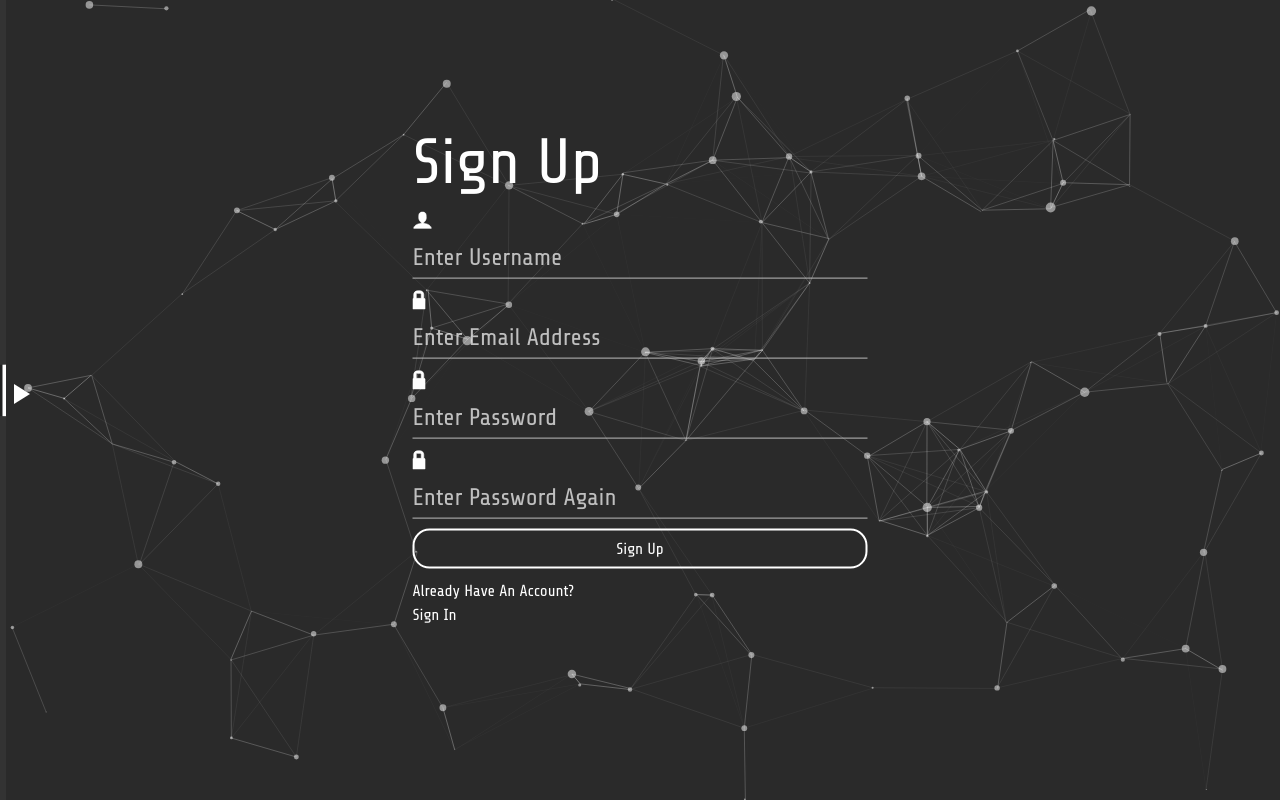
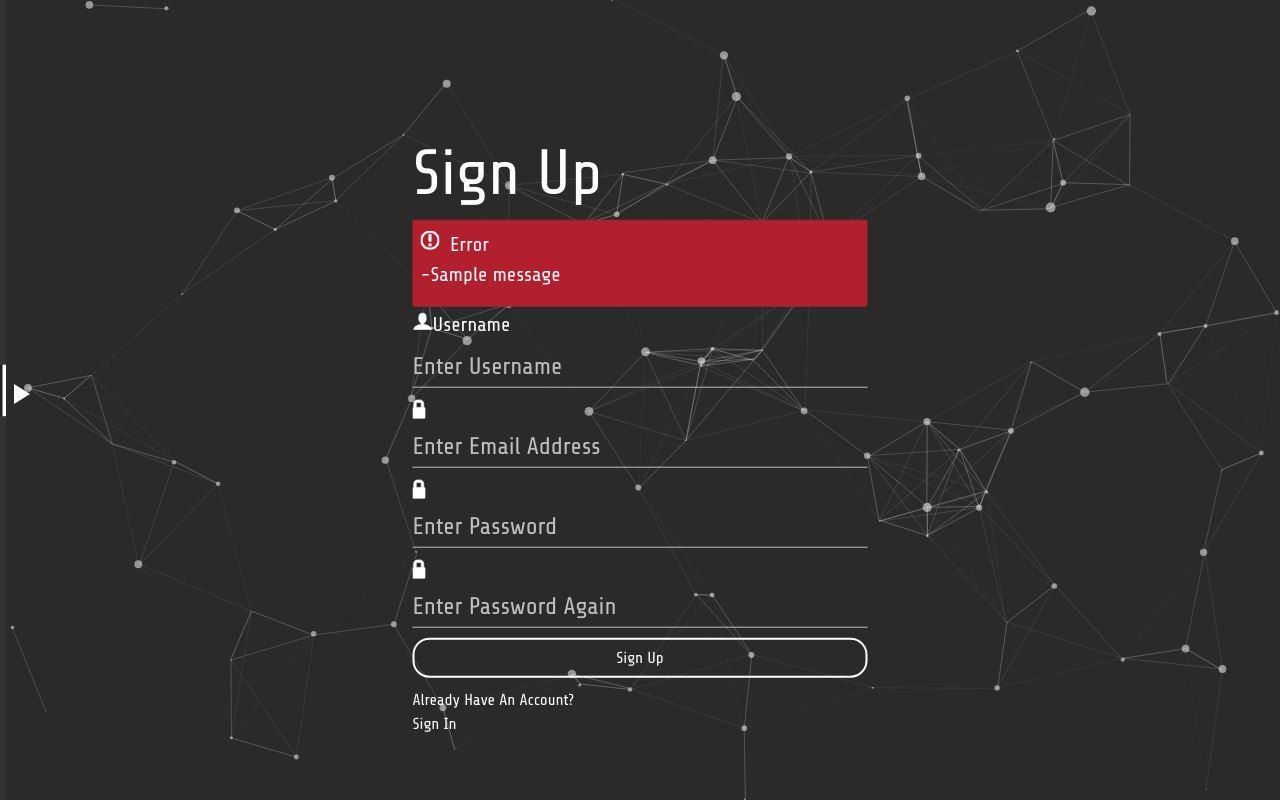
Before and after one commit to basnetsoyuj/GroWithMe, a Django app: page /accounts/register/ in a window 1280 px wide. Run offline with Django 3.2, Linux system fonts and the light colour scheme; one stand-in notice (Sample message) is shown; some libraries are stand-ins or nearby versions.

Commit message:
Register page now shows errors and register success is displayed in login page

```diff
--- a/accounts/templates/accounts/register.html
+++ b/accounts/templates/accounts/register.html
@@ -12,19 +12,27 @@
             <div class="loginBox registerBox">
                 <h2 class="login_header">Sign Up</h2>
 
-                <form method="post" >
+                <form method="post">
                     {% csrf_token %}
-                    {% if form.non_field_errors %}
-                    <div class="login_error">
-                        <svg class="icon icon-notification"><use xlink:href="#icon-notification"></use></svg>
-                        &nbsp;Error&nbsp;
-                        {{ form.non_field_errors }}
-                    </div>
+                    {% if messages %}
+                        <div class="login_error">
+                            <svg class="icon icon-notification"><use xlink:href="#icon-notification"></use></svg>
+                        &nbsp;          Error&nbsp;
+                            <ul class="errors">
+                                {% for message in messages %}
+                                        <li>
+                                            -{{ message }}
+                                        </li>
+                                {% endfor %}
+                            </ul>
+                        </div>
                     {% endif %}
+
+
                     <div class="login_form">
                                 <div class="username_field">
-                                    <span class="username_glyphcion"><svg class="icon icon-user"><use xlink:href="#icon-user"></use></svg></span>
-                                    <input id="{{ form.username.id_for_label }}" maxlength="254" name="{{ form.username.html_name }}" placeholder="Enter Username" {% if form.username.value %}value="{{ form.username.value }}{% endif %}" type="text" />
+                                    <span class="username_glyphcion"><svg class="icon icon-user"><use xlink:href="#icon-user"></use></svg></span><label for="{{ form.username.id_for_label }}">{{ form.username.label }}</label>
+                                    <input id="{{ form.username.id_for_label }}" maxlength="254" name="{{ form.username.html_name }}" placeholder="Enter Username" {% if request.session.username %}value="{{ request.session.username }}"{% endif %} type="text" />
                                     {% if form.username.errors %}
                                         <div class="username_login_error">
                                             {{ form.username.errors }}
@@ -34,7 +42,7 @@
 
                                 <div class="email_field">
                                     <span class="email_glyphicon"><svg class="icon icon-lock"><use xlink:href="#icon-lock"></use></svg></span>
-                                    <input class="" id="{{ form.email.id_for_label }}" name="{{ form.email.html_name }}" placeholder="Enter Email Address" type="email" />
+                                    <input class="" id="{{ form.email.id_for_label }}" name="{{ form.email.html_name }}" placeholder="Enter Email Address" {% if request.session.email %}value="{{ request.session.email }}"{% endif %} type="email" />
 
                                     {% if form.email.errors %}
                                         <div class="username_login_error">
@@ -68,7 +76,6 @@
                 <span class="register_text_login">Already Have An Account?</span>
                 <a href="{% url 'accounts:login' %}" class="sign_in_btn">Sign In</a>
             </div>
-
             <div id="particles-js"></div>
             {% load staticfiles %}
             <script src="{% static 'home/javascript/particles.min.js' %}"></script>
--- a/accounts/views.py
+++ b/accounts/views.py
@@ -1,12 +1,23 @@
 from django.shortcuts import render, redirect
+from django.contrib import messages
 from .forms import RegistrationForm
 def register(request):
     if(request.method=='POST'):
         form=RegistrationForm(request.POST)
         if(form.is_valid()):
             form.save()
+            messages.success(request, 'Successfully Signed Up ! Now you can log into you account')
             return redirect('accounts:login')
         else:
+            problem=form.errors.as_data()
+            for key in problem:
+                for a in range(0,len(problem[key])):
+                    if key=="password1" or key=="password2":
+                        #Since The key is displayed to user : 'password1' and 'password2' would be redundant so they must both mean 'password'
+                        finalkey='password'
+                    else:
+                        finalkey=key
+                    messages.error(request,finalkey+" : "+''.join(problem[key][a]))
             return redirect('accounts:register')
     else:
         form=RegistrationForm()
--- a/home/static/home/css/main.css
+++ b/home/static/home/css/main.css
@@ -66,7 +66,7 @@ body{
 .register_text_login{
 	display:block;
 }
-label {display:none;}
+/*label {display:none;}*/
 .login_error{
 	color:#FFF;
 	background-color:#b21f2d;
@@ -78,6 +78,10 @@ label {display:none;}
 	padding-left:7px;
 	padding-right:7px;
 }
+.registerBox form .login_error{
+	margin-bottom: 3px;
+}
+
 .username_login_error,
 .password_login_error{
 	color:#FFF;
@@ -108,7 +112,7 @@ canvas{
 }
 
 #particles-js{
-    position:fixed;
+	position:fixed;
   width: 100%;
   height: 100%;
   background-color: #2a2a2a;
@@ -254,12 +258,17 @@ form{
 	position:absolute;
 	top:45%;
 	left:50%;
-	transform:translate(-50%,-50%);
 	height:auto;
 }
-.registerBox form ul{
-	width:200px;
-	position:absolute;
-	top:10%;
-	left:100%;
+.register_success
+{
+	color:#FFF;
+	background-color: #13631a;
+	border:1px solid #13631a;
+	border-radius:2px;
+	width:100%;
+	display:inline-block;
+	padding-top:9px;
+	padding-left:7px;
+	padding-right:7px;
 }
--- a/home/static/home/css/meny.css
+++ b/home/static/home/css/meny.css
@@ -65,7 +65,7 @@ body {
  * Main contents area
  */
 .contents {
-	background: #eee;
+	background: #000;
 	width: 100%;
 	height: 100%;
 	overflow-y: auto;
--- a/home/templates/home/includes/svg-def.html
+++ b/home/templates/home/includes/svg-def.html
@@ -41,6 +41,10 @@
                 <title>lock</title>
                 <path d="M18.5 14h-0.5v-6c0-3.308-2.692-6-6-6h-4c-3.308 0-6 2.692-6 6v6h-0.5c-0.825 0-1.5 0.675-1.5 1.5v15c0 0.825 0.675 1.5 1.5 1.5h17c0.825 0 1.5-0.675 1.5-1.5v-15c0-0.825-0.675-1.5-1.5-1.5zM6 8c0-1.103 0.897-2 2-2h4c1.103 0 2 0.897 2 2v6h-8v-6z"></path>
             </symbol>
+            <symbol id="icon-checkmark" viewBox="0 0 32 32">
+                <title>checkmark</title>
+                <path d="M27 4l-15 15-7-7-5 5 12 12 20-20z"></path>
+            </symbol>
         </defs>
 </svg>
 {% endblock %}
--- a/home/views.py
+++ b/home/views.py
@@ -1,5 +1,5 @@
 from django.shortcuts import render
-
+from django.views.generic import TemplateView
 def index(request):
     dict_jinja = {'home':True,'login':False}
     if(request.user.is_authenticated):
@@ -8,5 +8,8 @@ def index(request):
         pass
     return render(request,'home/index.html',dict_jinja)
 
+class indexView(TemplateView):
+    template_name = "home/index.html"
+
 def about(request):
     pass
```
Also changed, not shown: accounts/templates/accounts/login.html (+15 -1 lines), db.sqlite3.
